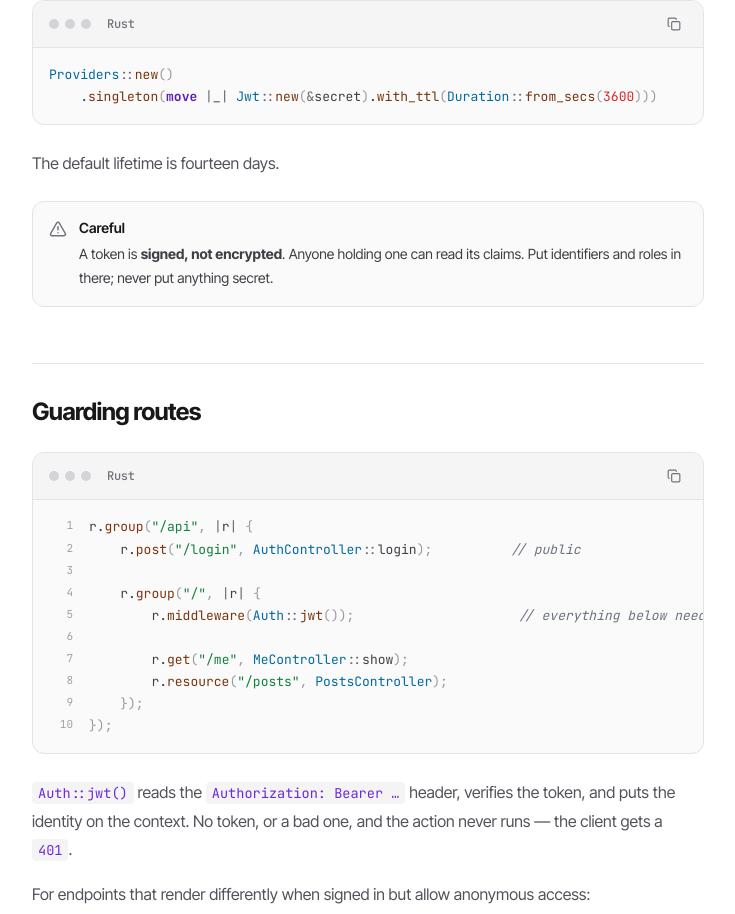
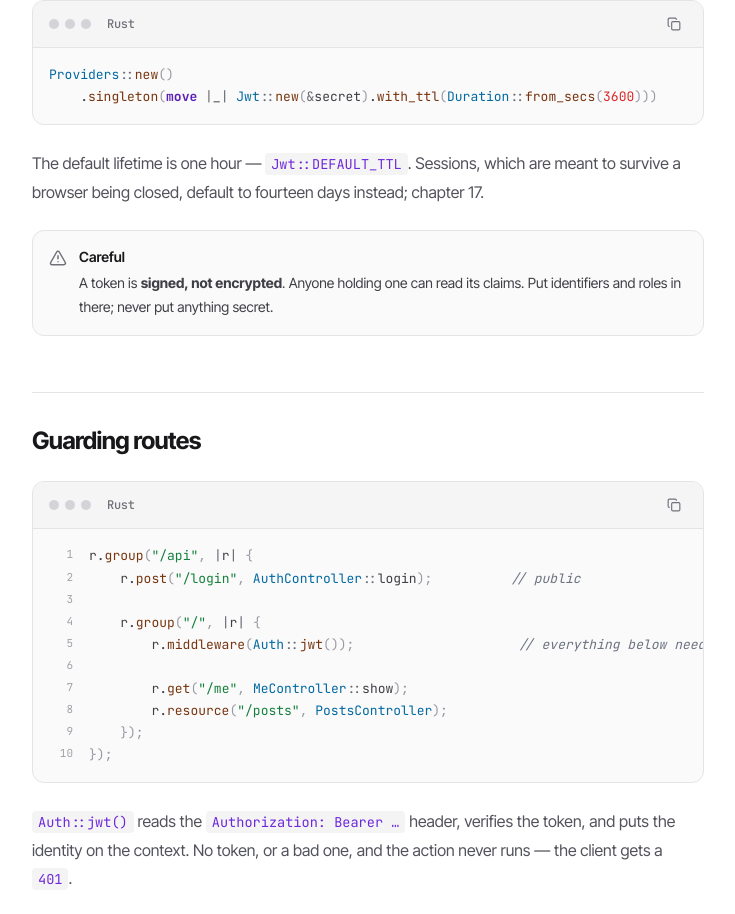
Before and after one commit to luxid-dev/web, a React (Vite) app: page /docs/authentication in a window 1280 px wide. Shown: the part 1763-2677 px from the top of the page, without its empty margins (288-1023 px from the left). Built offline with nearby package versions, Linux system fonts and the light colour scheme.

Commit message:
docs: correct the JWT default lifetime to one hour
Jwt::DEFAULT_TTL is one hour. Fourteen days is the session default.

```diff
--- a/src/docs/content/AuthenticationContent.tsx
+++ b/src/docs/content/AuthenticationContent.tsx
@@ -66,7 +66,7 @@ identity.claim::<String>("role")?;        // Some("admin")`}
     .singleton(move |_| Jwt::new(&secret).with_ttl(Duration::from_secs(3600)))`}
       />
 
-      <P>The default lifetime is fourteen days.</P>
+      <P>The default lifetime is one hour — <C>Jwt::DEFAULT_TTL</C>. Sessions, which are meant to survive a browser being closed, default to fourteen days instead; chapter 17.</P>
 
       <Callout tone="warning">A token is <strong>signed, not encrypted</strong>. Anyone holding one can read its claims. Put identifiers and roles in there; never put anything secret.</Callout>
 
```
